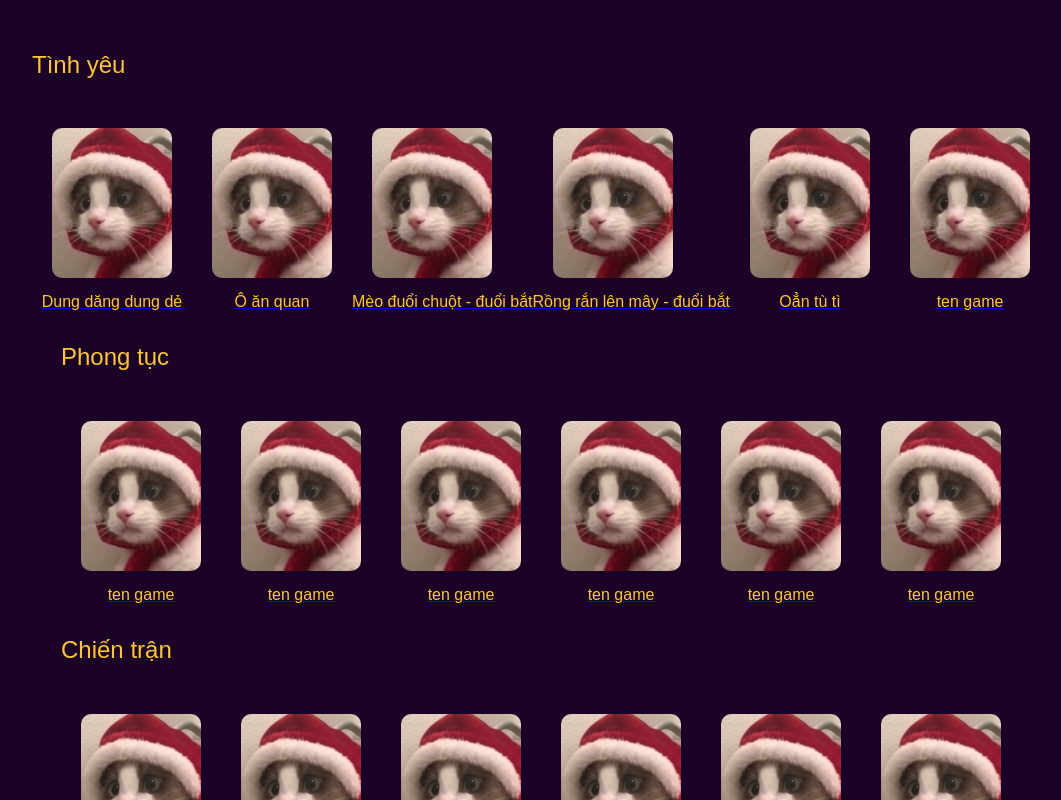
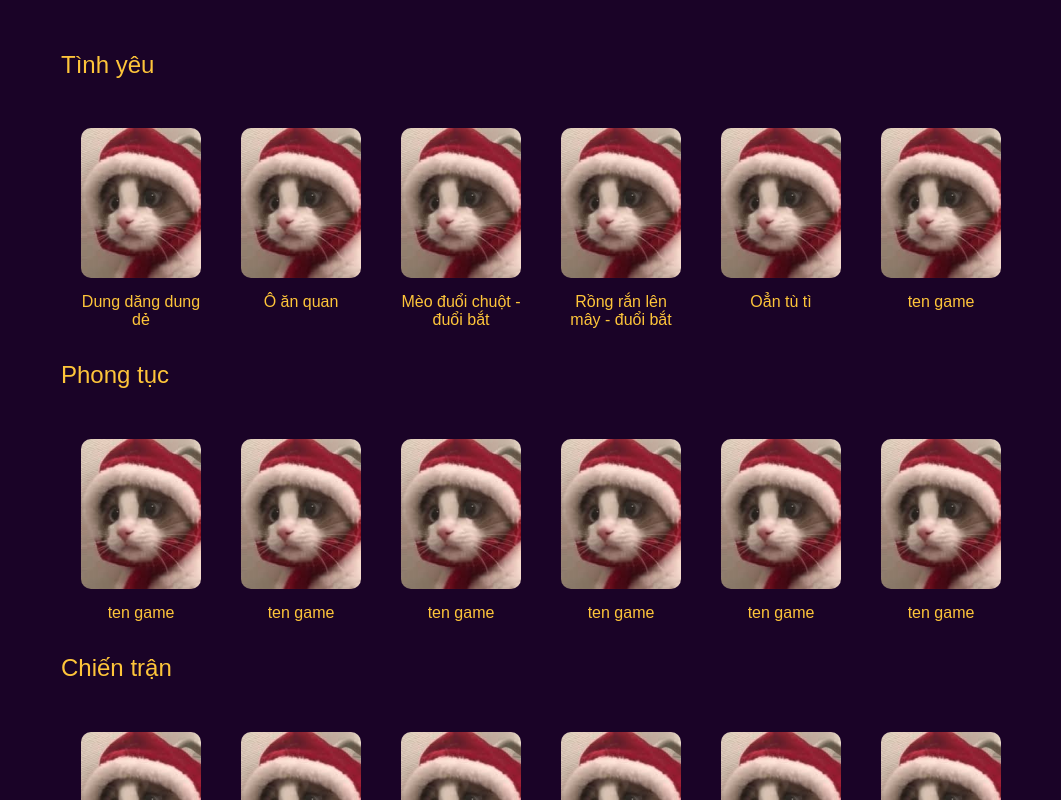
Before and after one commit to taolati20011/traditional-game-project, a React (Create React App) app: page / in a window 1280 px wide. Shown: the part 980-1780 px from the top of the page, without its empty margins (67-1128 px from the left). Built offline with nearby package versions, Linux system fonts and the light colour scheme.

Commit message:
Update style2.css

```diff
--- a/src/css/style2.css
+++ b/src/css/style2.css
@@ -37,10 +37,22 @@
     display: flex;
 }
 
+.section-1-img a{
+    width: 120px;
+    text-decoration: none;
+    margin: 0px 20px 0px 20px;
+}
+
 .section-1-img a figcaption{
     text-align: center;
     color: #FEC53A;
+    width: 100%;
 }
+
+.section-1-img a figcaption:hover{
+    color: #fec63aa8;
+}
+
 
 .section-1-img .img{
     width: 120px;
@@ -48,7 +60,7 @@
     background: url(../html/images/images.jpg);
     background-size: cover;
     background-position: center;
-    margin: 0 20px 15px 20px;
+    margin: 0 0px 15px 0px;
     border-radius: 10px;
 }
 
```
